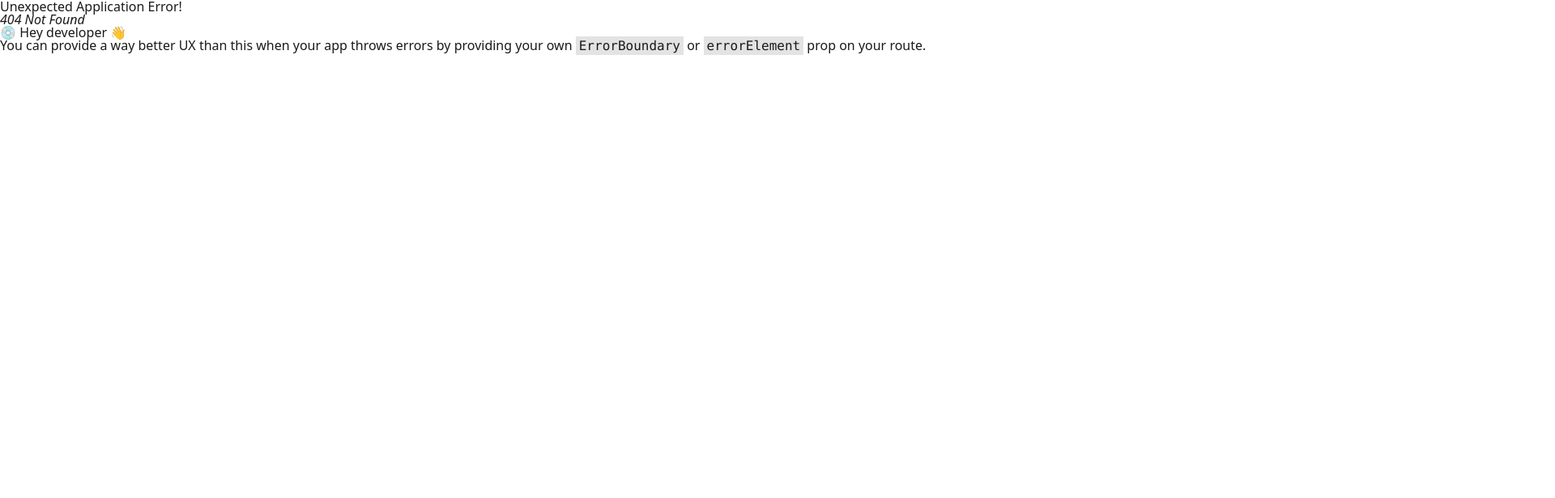
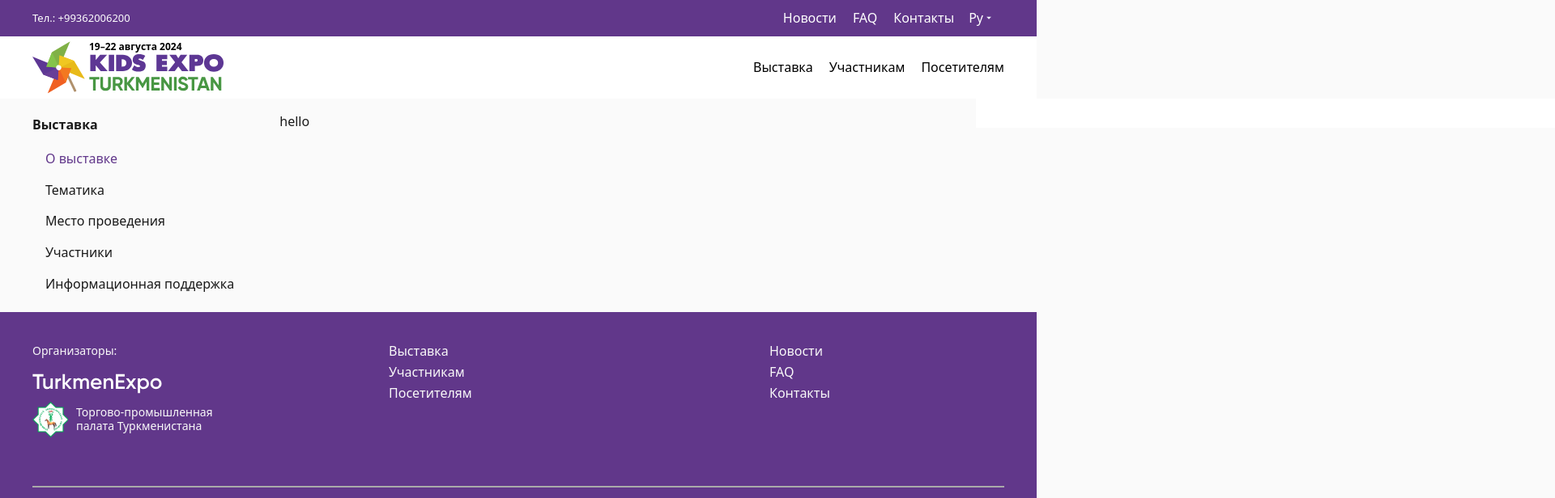
Before and after one commit to Kakabay/kids_expo_client, a React (Vite) app: page /about-exebition in a window 1280 px wide. Before the commit this address had no page. Shown: the top 616 px of the page at 81% size, 1920 px wide, since content can reach past the window. Built offline with nearby package versions, Linux system fonts and the light colour scheme.

Commit message:
new page ExebitionAbout started

```diff
--- a/src/components/PageLayout.tsx
+++ /dev/null
@@ -1,13 +0,0 @@
-import { Footer } from './Footer/Footer';
-import { Header } from './Header/Header';
-import { ReactNode } from 'react';
-
-export const PageLayout = ({ children }: { children: ReactNode }) => {
-  return (
-    <div>
-      <Header />
-      {children}
-      <Footer />
-    </div>
-  );
-};
--- a/src/index.css
+++ b/src/index.css
@@ -4,11 +4,21 @@
 
 @layer utilities {
   body {
-    @apply text-[16px] bg-white leading-[100%] font-normal text-black2;
+    @apply text-[16px] bg-[#FAFAFA] leading-[100%] font-normal text-black2;
   }
 
   .container {
     @apply w-full mx-auto max-w-[1290px] lg:px-10 md:px-6 px-4;
+  }
+
+  .main-abs-bg::before {
+    content: '';
+    position: absolute;
+    left: 100%;
+    width: 100vw;
+    top: 0;
+    height: 100%;
+    background-color: #fff;
   }
 
   .news-text {
--- /dev/null
+++ b/src/pages/exhibition/ExhibitionAbout.tsx
@@ -0,0 +1,8 @@
+import React from 'react';
+import { SidebarLayout } from '../../components/global/SidebarLayout';
+
+const ExhibitionAbout = () => {
+  return <SidebarLayout>hello</SidebarLayout>;
+};
+
+export default ExhibitionAbout;
```
Also changed, not shown: src/main.tsx (+12 -1 lines).
